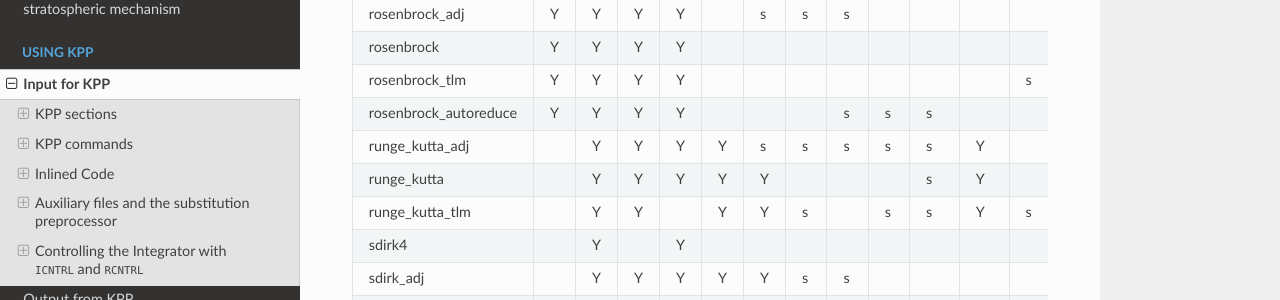
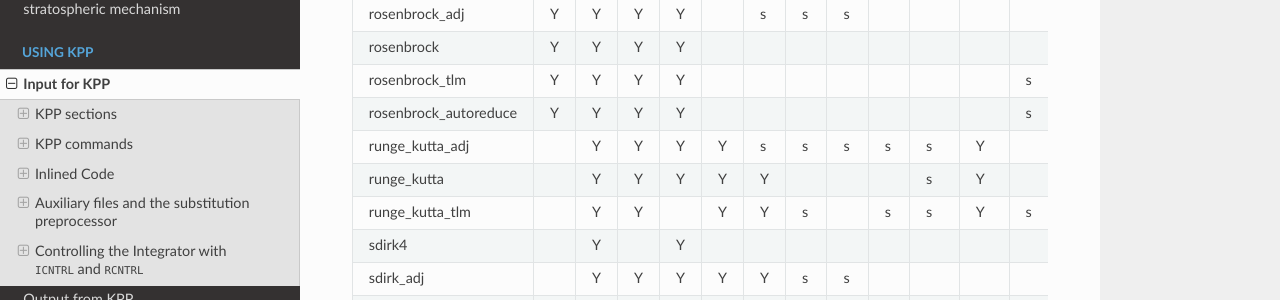
Before and after one commit to KineticPreProcessor/KPP, a Sphinx documentation site: the page built from docs/source/using_kpp/04_input_for_kpp.rst, in a window 1280 px wide and 900 px high, scrolled down 17062 px. Shown: the part 154-454 px from the top of the window. Built offline with Sphinx 7.4.7 and the Read the Docs theme 2.0.0, drawn with Linux system fonts in a browser that asks for light colours; cross-references to code outside the pages are shown as plain code.

Commit message:
Update table for ICNTRL

```diff
--- a/docs/source/using_kpp/04_input_for_kpp.rst
+++ b/docs/source/using_kpp/04_input_for_kpp.rst
@@ -1096,7 +1096,7 @@
    +------------------------+---+---+---+---+---+---+---+---+---+----+----+----+----+----+----+----+----+
    | rosenbrock_tlm         | Y | Y | Y | Y |   |   |   |   |   |    |    | s  |    |    | Y  |    |    |
    +------------------------+---+---+---+---+---+---+---+---+---+----+----+----+----+----+----+----+----+
-   | rosenbrock_autoreduce  | Y | Y | Y | Y |   |   |   | s | s | s  |    |    |    |    | Y  | Y  |    |
+   | rosenbrock_autoreduce  | Y | Y | Y | Y |   |   |   |   |   |    |    | s  | s  | s  | Y  | Y  |    |
    +------------------------+---+---+---+---+---+---+---+---+---+----+----+----+----+----+----+----+----+
    | runge_kutta_adj        |   | Y | Y | Y | Y | s | s | s | s | s  | Y  |    |    |    | Y  |    |    |
    +------------------------+---+---+---+---+---+---+---+---+---+----+----+----+----+----+----+----+----+
```
